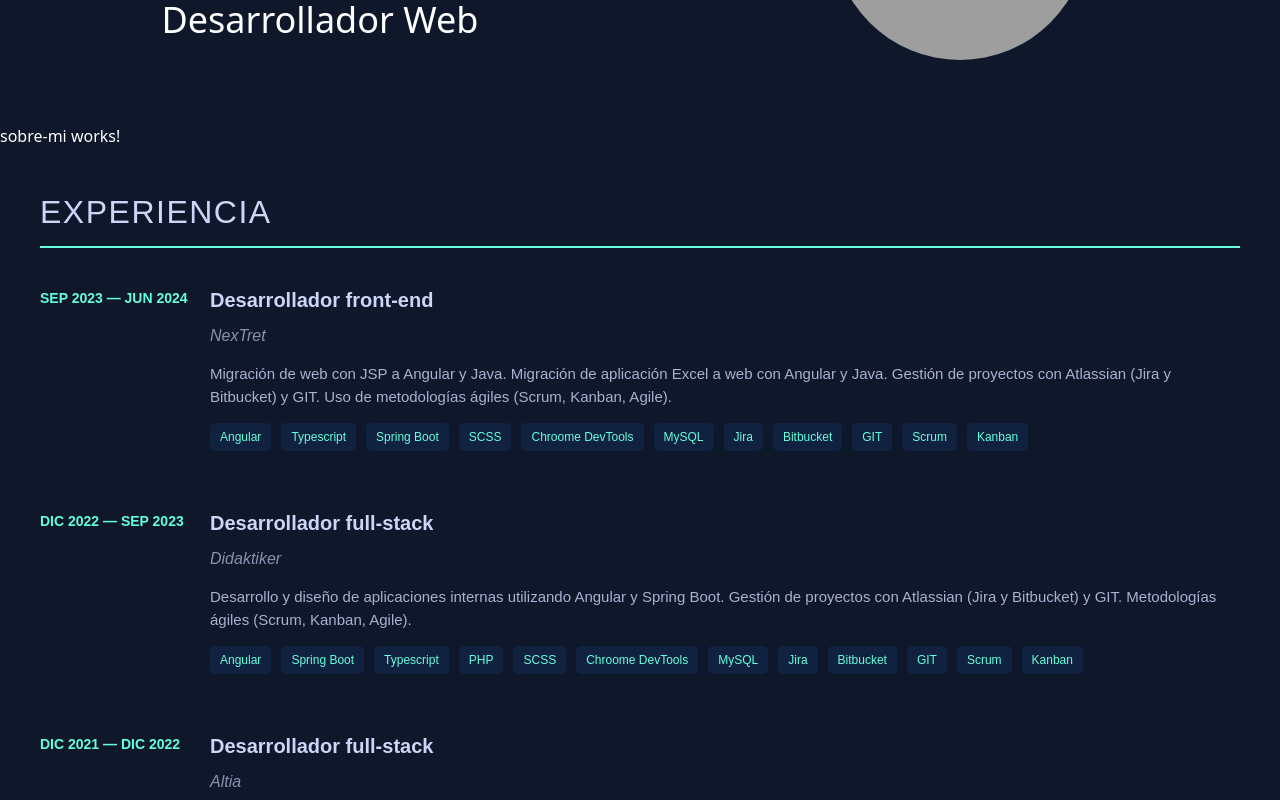
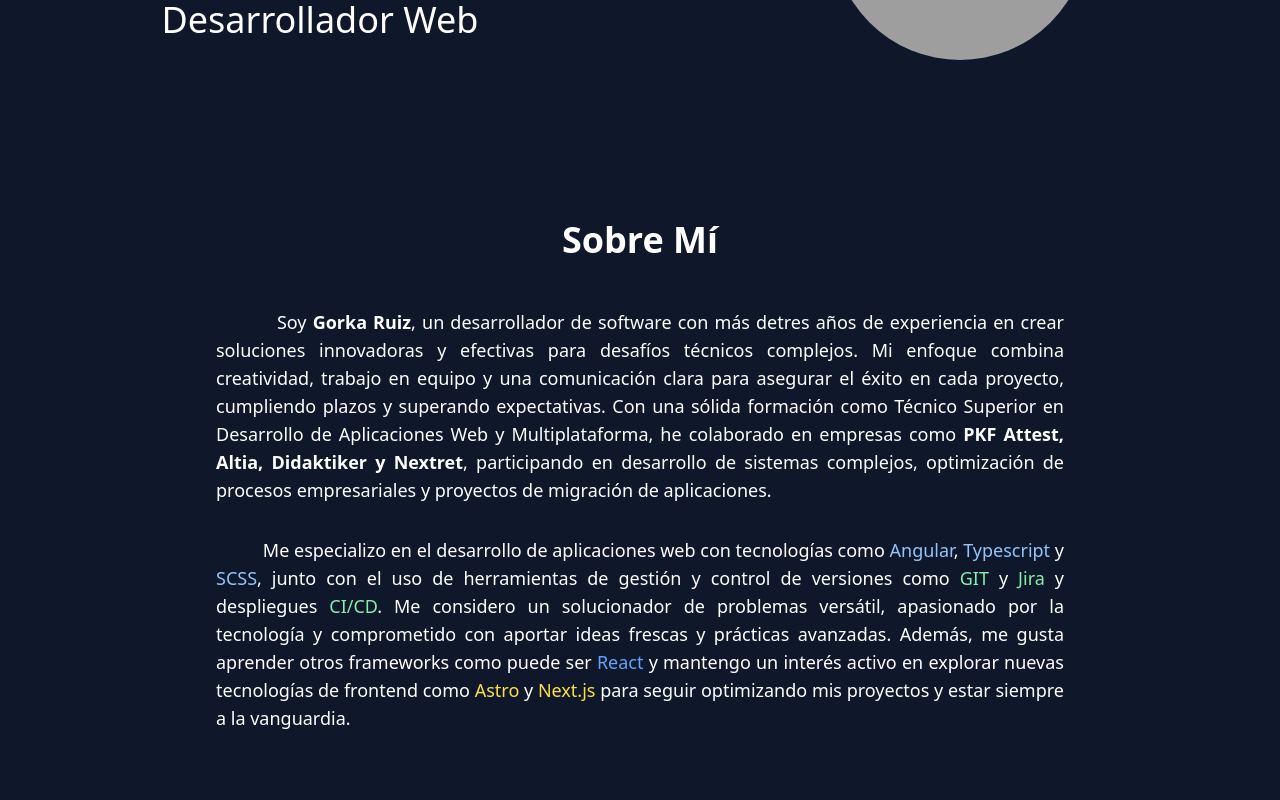
Before and after one commit to Gorka29/portfolio, an Angular app: page /sobre-mi in a window 1280 px wide. Shown: the part 260-1060 px from the top of the page. Built offline with nearby package versions, Linux system fonts and the light colour scheme; grey boxes are pictures that could not be loaded.

Commit message:
componente sobre mi

```diff
--- a/src/app/sobre-mi/sobre-mi.component.html
+++ b/src/app/sobre-mi/sobre-mi.component.html
@@ -1,3 +1,28 @@
-<section id="sobre-mi">
-  <p>sobre-mi works!</p>
+<section id="sobre-mi" class="w-full min-h-screen bg-navy-900 text-white p-4 md:p-8">
+  <div class="container mx-auto px-4 md:px-8 py-8 md:py-16">
+    <h2 class="text-3xl md:text-4xl font-bold text-center mb-8 md:mb-12">Sobre Mí</h2>
+
+    <div class="max-w-4xl mx-auto space-y-6 md:space-y-8 md:px-6">
+      <p class="text-base md:text-lg leading-relaxed text-justify">
+        <span class="hidden md:inline">&nbsp;&nbsp;&nbsp;&nbsp;&nbsp;&nbsp;&nbsp;&nbsp;&nbsp;</span>
+        <span class="md:hidden">&nbsp;&nbsp;&nbsp;</span>
+        Soy <span class="font-semibold">Gorka Ruiz</span>, un desarrollador de software con más detres años de experiencia en crear soluciones innovadoras y efectivas para desafíos técnicos complejos. Mi enfoque combina creatividad, trabajo en equipo y una comunicación clara para asegurar el éxito en cada proyecto, cumpliendo plazos y superando expectativas. Con una sólida formación como Técnico Superior en Desarrollo de Aplicaciones Web y Multiplataforma, he colaborado en empresas como <span class="font-semibold">PKF Attest, Altia, Didaktiker y Nextret</span>, participando en desarrollo de sistemas complejos, optimización de procesos empresariales y proyectos de migración de aplicaciones.
+      </p>
+
+      <p class="text-base md:text-lg leading-relaxed text-justify">
+        <span class="hidden md:inline">&nbsp;&nbsp;&nbsp;&nbsp;&nbsp;&nbsp;&nbsp;&nbsp;&nbsp;</span>
+        <span class="md:hidden">&nbsp;&nbsp;&nbsp;</span>
+        Me especializo en el desarrollo de aplicaciones web con tecnologías como
+        <span class="text-blue-300">Angular</span>,
+        <span class="text-blue-300">Typescript</span> y
+        <span class="text-blue-300">SCSS</span>, junto con el uso de herramientas de gestión y control de versiones como
+        <span class="text-green-300">GIT</span> y
+        <span class="text-green-300">Jira</span> y despliegues
+        <span class="text-green-300">CI/CD</span>. Me considero un solucionador de problemas versátil, apasionado por la tecnología y comprometido con aportar ideas frescas y prácticas avanzadas. Además, me gusta aprender otros frameworks como puede ser
+        <span class="text-blue-400">React</span> y mantengo un interés activo en explorar nuevas tecnologías de frontend como
+        <span class="text-yellow-300">Astro</span> y
+        <span class="text-yellow-300">Next.js</span> para seguir optimizando mis proyectos y estar siempre a la vanguardia.
+      </p>
+    </div>
+  </div>
 </section>
```
